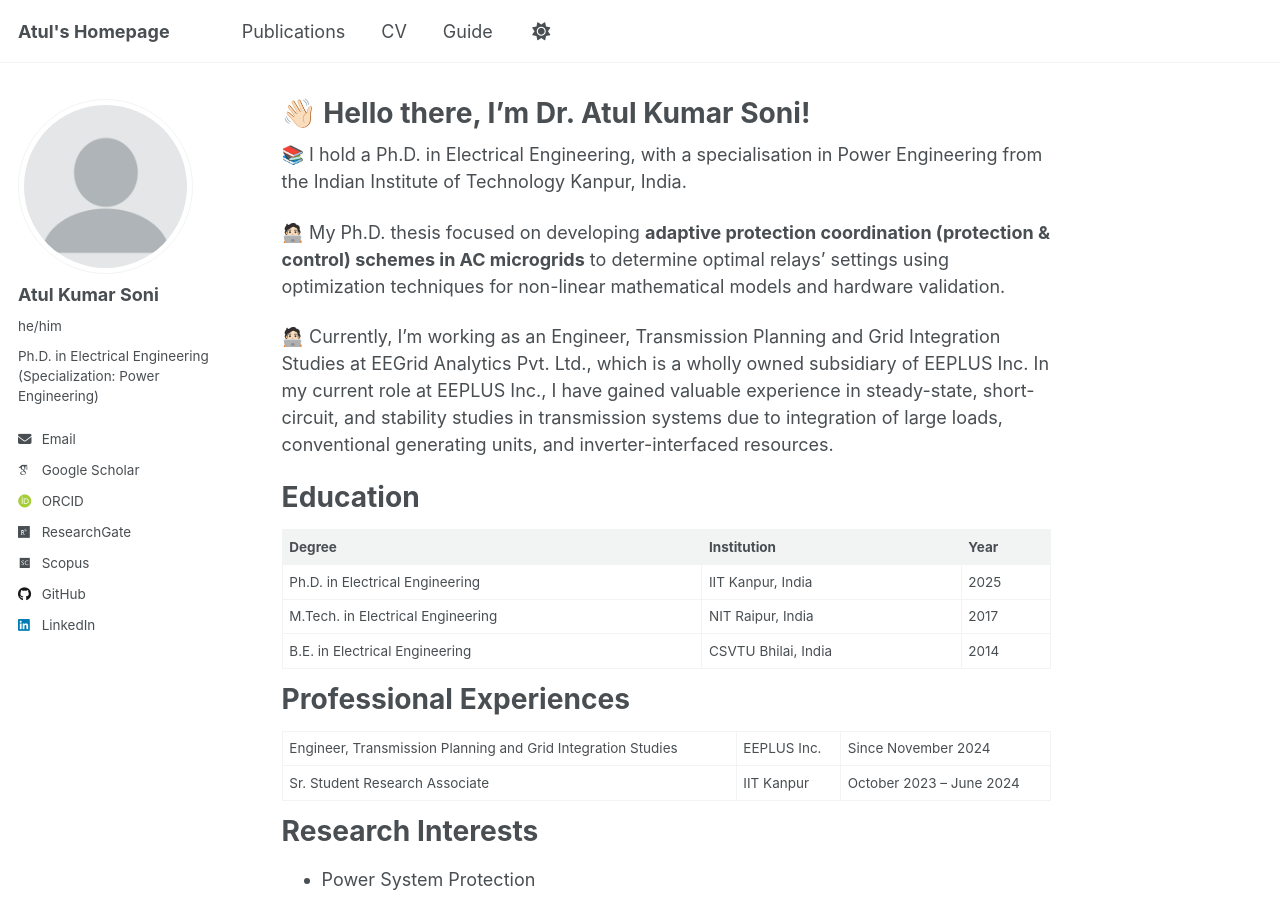
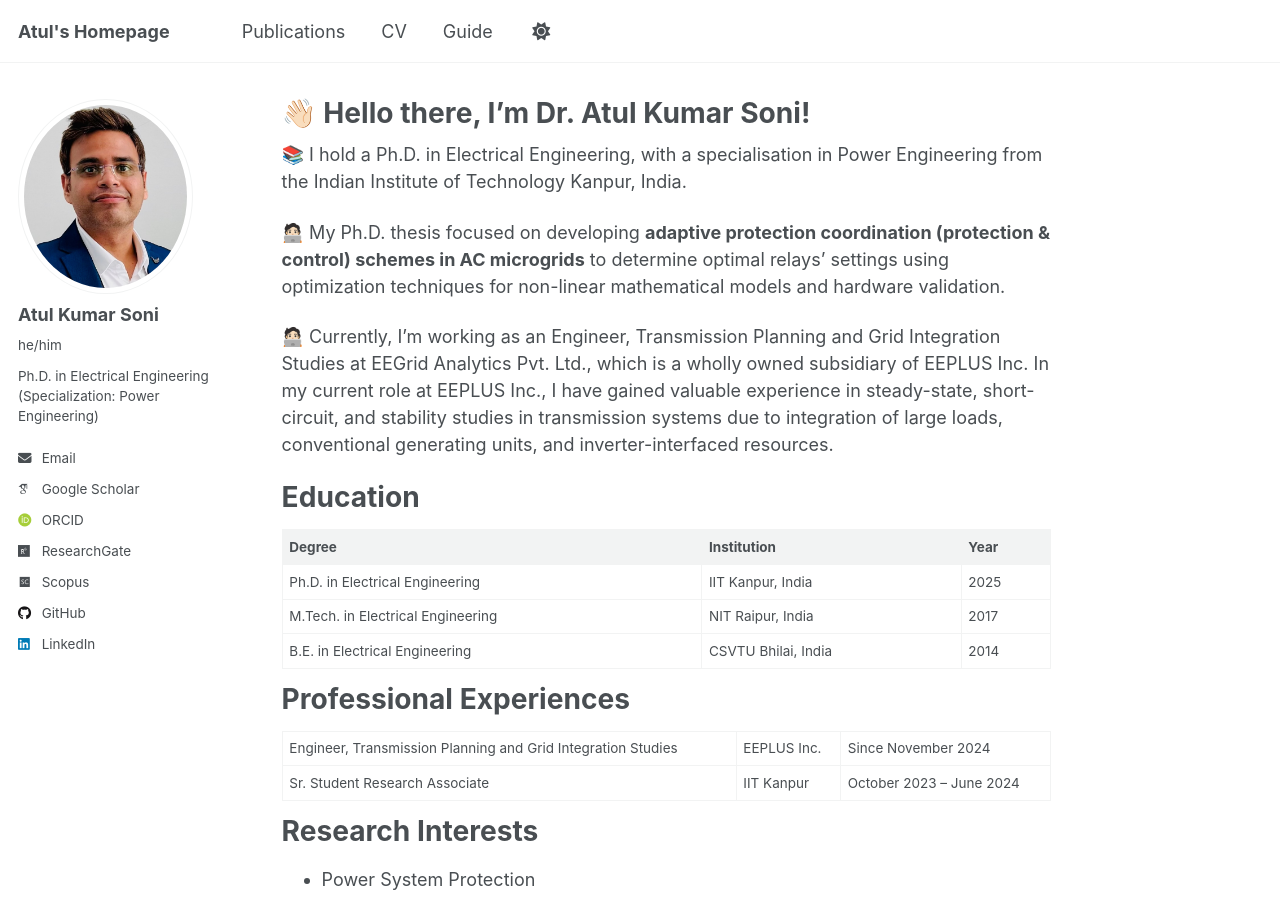
Before and after one commit to AtulSoniX/atulsonix.github.io, a Jekyll site: the page built from _pages/about.md, in a window 1280 px wide and 900 px high. Built offline with Jekyll 4.4.1, drawn with Linux system fonts in a browser that asks for light colours; some web fonts are replaced; a script that is not in the unit is left out.

Commit message:
update pic

```diff
--- a/_config.yml
+++ b/_config.yml
@@ -22,7 +22,7 @@ repository               : "AtulSoniX/atulsonix.github.io"
 #               Additional customization can be done by editing /_includes/author-profile.html
 author:
   # Biographic information
-  avatar           : "profile.png"
+  avatar           : "AS.jpeg"
   name             : "Atul Kumar Soni"
   pronouns         : "he/him"
   bio              : "Ph.D. in Electrical Engineering (Specialization: Power Engineering)"
```
Also changed, not shown: images/AS.jpeg (added), 1 other file.
